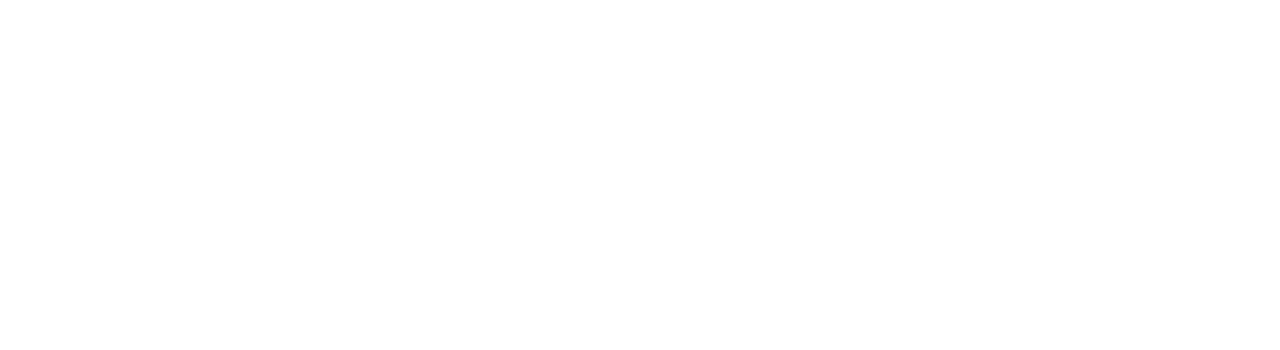
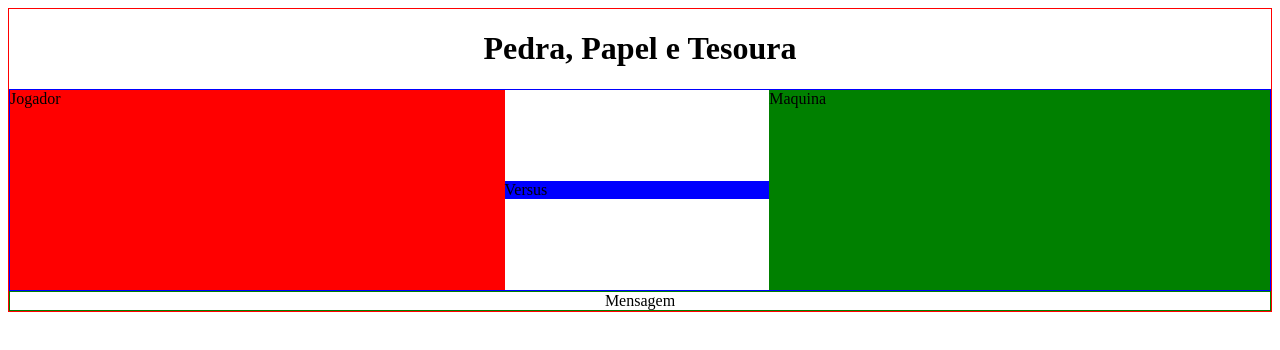
Before and after one commit to jjoaquimsx/Porfolio, a plain HTML site: page Jokenpo/index.html in a window 1280 px wide. Drawn offline with Linux system fonts and the light colour scheme.

Commit message:
inicio teste jokenpo

```diff
--- a/Jokenpo/index.html
+++ b/Jokenpo/index.html
@@ -1,12 +1,37 @@
 <!DOCTYPE html>
 <html lang="pt-br">
+
 <head>
     <meta charset="UTF-8">
     <meta name="viewport" content="width=device-width, initial-scale=1.0">
     <title>Jokenpo</title>
     <link rel="stylesheet" href="style.css">
 </head>
+
 <body>
-    <p></p>
+    <div id="container">
+        <h1 id="titulo">Pedra, Papel e Tesoura</h1>
+        <div id="placar">
+            <div id="left-side">
+                Jogador
+            </div>
+
+            <div id="versus">
+                Versus
+            </div>
+
+            <div id="right-side">
+                Maquina
+            </div>
+
+        </div>
+
+        <div id="mensagens">
+            Mensagem
+        </div>
+    </div>
+
+
 </body>
+
 </html>
--- a/Jokenpo/style.css
+++ b/Jokenpo/style.css
@@ -0,0 +1,38 @@
+#container{
+    border: 1px solid red;
+}
+
+#placar{
+    border: 1px solid blue;
+    display: flex;
+    align-items: center;
+    justify-content: center;
+}
+
+h1{
+    text-align: center;
+}
+
+#mensagens{
+    border: 1px solid green;
+    text-align: center;
+}
+
+#left-side{
+    background: red;
+}
+
+#versus{
+    background: #fff;
+    background: blue;
+    flex-grow: 0.5;
+}
+
+#right-side{
+    background-color: green;
+}
+
+#left-side, #right-side{
+    flex-grow: 1;
+    height: 200px;
+}
```
Also changed, not shown: Jokenpo/img/img/papel.png (added), Jokenpo/img/img/pedra.png (added), Jokenpo/img/img/tesoura.png (added).
